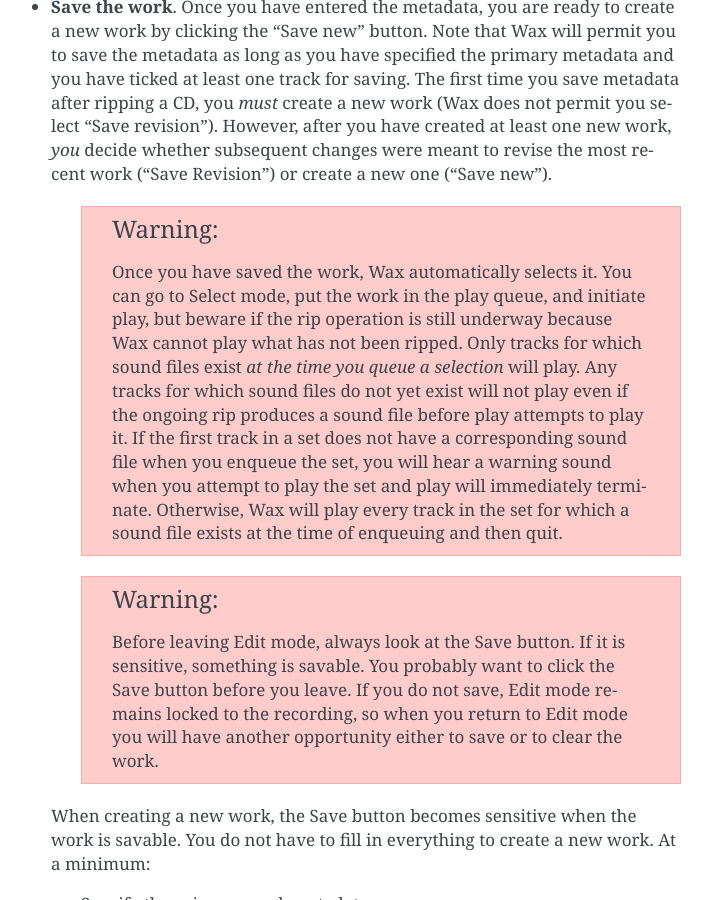
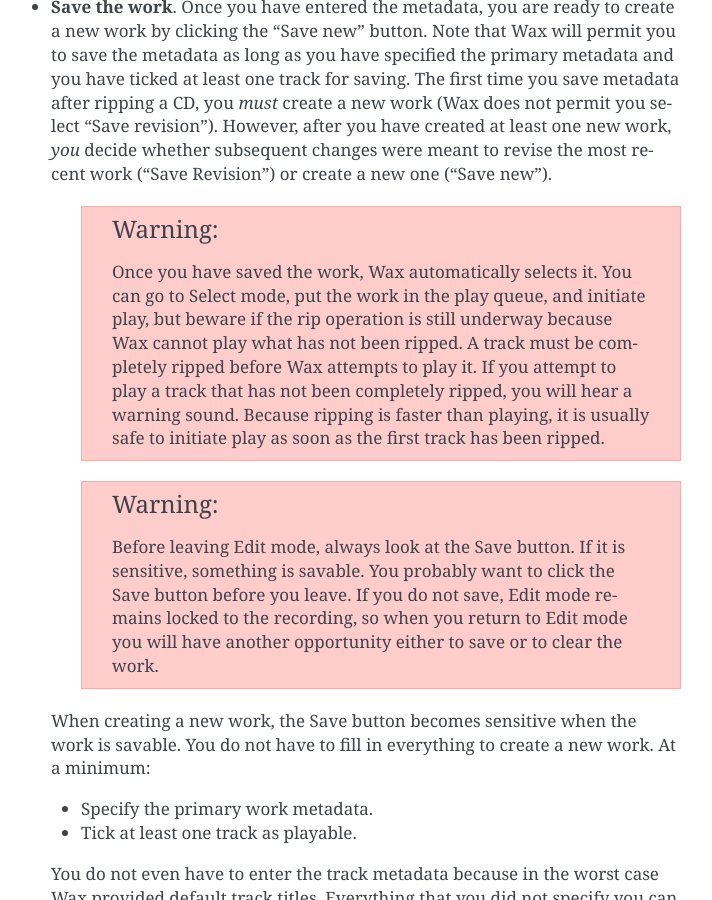
Before and after one commit to jeffbarish/wax-manual, a Sphinx documentation site: the page built from source/edit.rst, in a window 1280 px wide and 900 px high, scrolled down 13541 px. Shown: the whole window, without its empty margins (399-1111 px from the left). Built offline with Sphinx 7.4.7, drawn with Linux system fonts in a browser that asks for light colours.

Commit message:
Update warning in edit.rst about playing sound a recording while rip is still underway.

```diff
--- a/source/edit.rst
+++ b/source/edit.rst
@@ -269,7 +269,7 @@
 .. _save-work:
 
     .. WARNING::
-        Once you have saved the work, Wax automatically selects it. You can go to Select mode, put the work in the play queue, and initiate play, but beware if the rip operation is still underway because Wax cannot play what has not been ripped. Only tracks for which sound files exist *at the time you queue a selection* will play. Any tracks for which sound files do not yet exist will not play even if the ongoing rip produces a sound file before play attempts to play it. If the first track in a set does not have a corresponding sound file when you enqueue the set, you will hear a warning sound when you attempt to play the set and play will immediately terminate. Otherwise, Wax will play every track in the set for which a sound file exists at the time of enqueuing and then quit.
+        Once you have saved the work, Wax automatically selects it. You can go to Select mode, put the work in the play queue, and initiate play, but beware if the rip operation is still underway because Wax cannot play what has not been ripped. A track must be completely ripped before Wax attempts to play it. If you attempt to play a track that has not been completely ripped, you will hear a warning sound. Because ripping is faster than playing, it is usually safe to initiate play as soon as the first track has been ripped.
 
     .. WARNING::
         Before leaving Edit mode, always look at the Save button. If it is sensitive, something is savable. You probably want to click the Save button before you leave. If you do not save, Edit mode remains locked to the recording, so when you return to Edit mode you will have another opportunity either to save or to clear the work.
```
Also changed, not shown: 5 other files.
